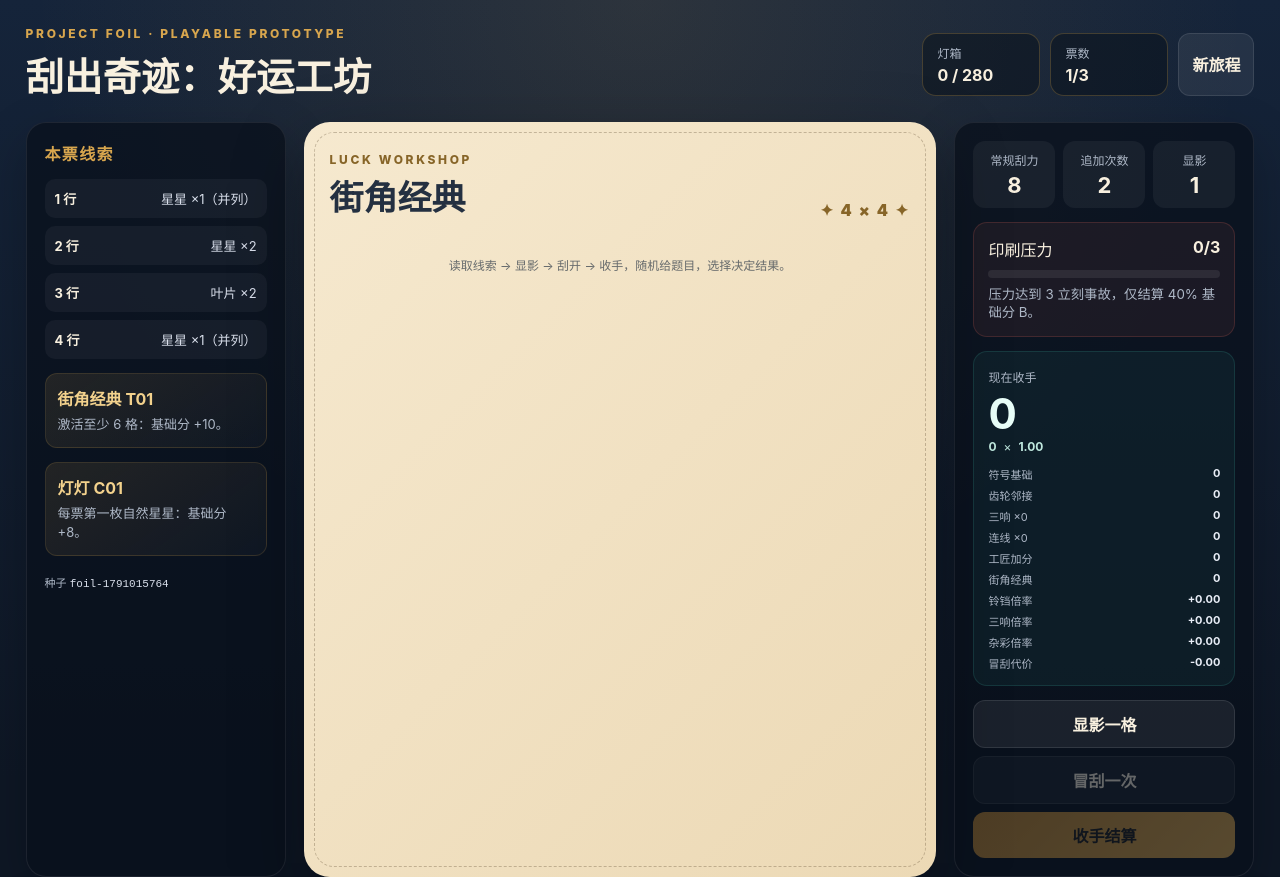
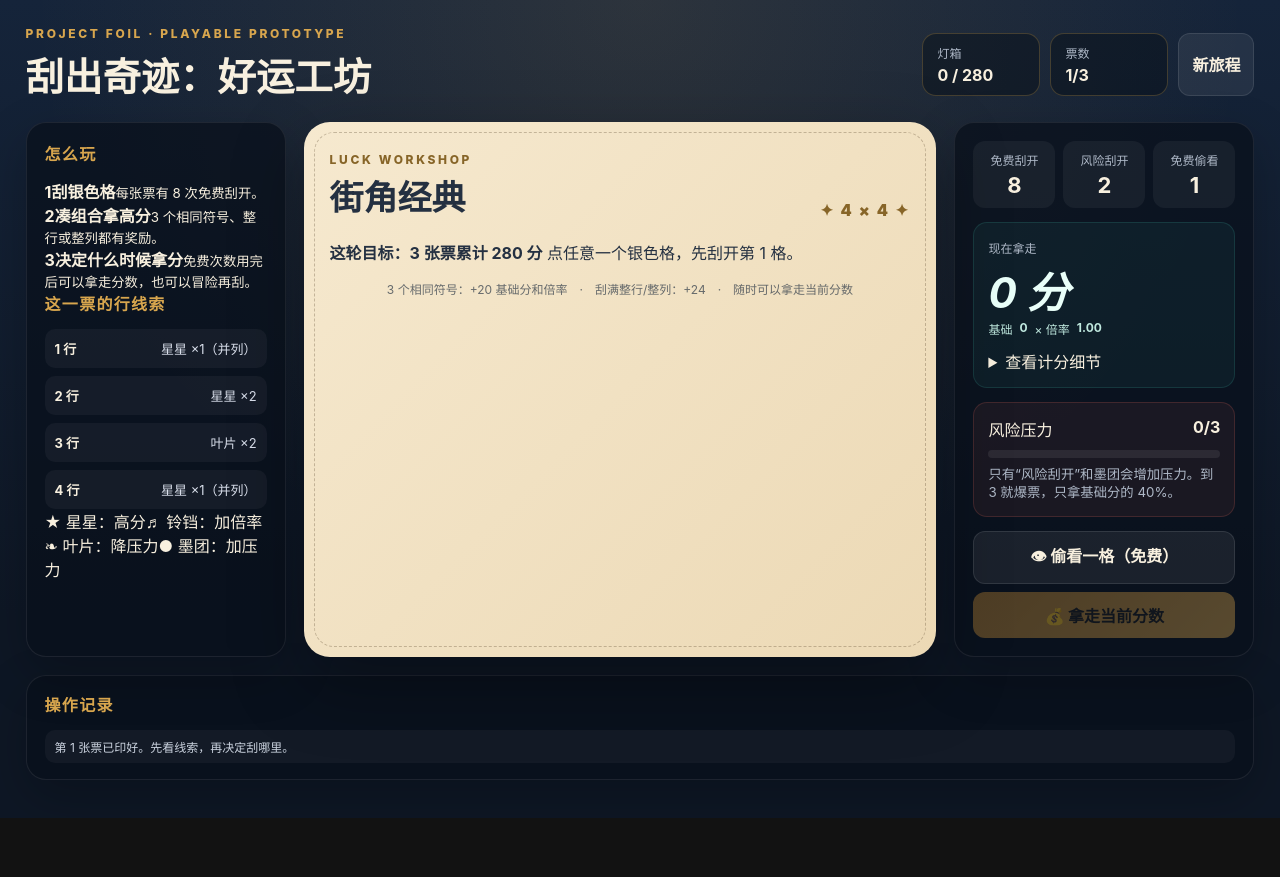
Before and after one commit to BaiMaGod/rougeguaguale-preview, a plain HTML site: page index.html in a window 1280 px wide. Shown: the top 877 px of the page. After the commit the page ends 818 px from the top, so only its background shows below. Drawn offline with Linux system fonts and the light colour scheme.

Commit message:
deploy: publish prototype 0.2 first-play overhaul

```diff
--- a/index.html
+++ b/index.html
@@ -23,17 +23,19 @@
 
     <section class="workspace">
       <aside class="panel left-panel">
-        <div class="panel-title">本票线索</div>
+        <div class="panel-title">怎么玩</div>
+        <div class="howto">
+          <div><b>1</b><span><strong>刮银色格</strong><small>每张票有 8 次免费刮开。</small></span></div>
+          <div><b>2</b><span><strong>凑组合拿高分</strong><small>3 个相同符号、整行或整列都有奖励。</small></span></div>
+          <div><b>3</b><span><strong>决定什么时候拿分</strong><small>免费次数用完后可以拿走分数，也可以冒险再刮。</small></span></div>
+        </div>
+        <div class="panel-title clue-title">这一票的行线索</div>
         <div id="clues" class="clues"></div>
-        <div class="rule-card">
-          <b>街角经典 T01</b>
-          <p>激活至少 6 格：基础分 +10。</p>
+        <div class="combo-guide">
+          <span>★ 星星：高分</span><span>♬ 铃铛：加倍率</span>
+          <span>❧ 叶片：降压力</span><span>● 墨团：加压力</span>
         </div>
-        <div class="rule-card">
-          <b>灯灯 C01</b>
-          <p>每票第一枚自然星星：基础分 +8。</p>
-        </div>
-        <div class="seed">种子 <code id="seed"></code></div>
+        <div class="seed hidden">种子 <code id="seed"></code></div>
       </aside>
 
       <section class="ticket-wrap">
@@ -44,35 +46,42 @@
           </div>
           <div class="foil-mark">✦ 4 × 4 ✦</div>
         </div>
+        <div class="goal-strip">
+          <strong>这轮目标：3 张票累计 280 分</strong>
+          <span id="coachText">点任意一个银色格，先刮开第 1 格。</span>
+        </div>
         <div id="board" class="board" aria-label="4乘4刮刮乐票面"></div>
-        <div class="ticket-foot">读取线索 → 显影 → 刮开 → 收手，随机给题目，选择决定结果。</div>
+        <div class="ticket-foot">3 个相同符号：+20 基础分和倍率　·　刮满整行/整列：+24　·　随时可以拿走当前分数</div>
       </section>
 
       <aside class="panel right-panel">
         <div class="meters">
-          <div class="meter"><span>常规刮力</span><strong id="regular">8</strong></div>
-          <div class="meter"><span>追加次数</span><strong id="extra">2</strong></div>
-          <div class="meter"><span>显影</span><strong id="scout">1</strong></div>
+          <div class="meter"><span>免费刮开</span><strong id="regular">8</strong></div>
+          <div class="meter"><span>风险刮开</span><strong id="extra">2</strong></div>
+          <div class="meter"><span>免费偷看</span><strong id="scout">1</strong></div>
+        </div>
+
+        <div class="preview-card">
+          <span>现在拿走</span>
+          <strong><i id="preview">0</i><em> 分</em></strong>
+          <div class="formula">基础 <b id="baseScore">0</b> × 倍率 <b id="multiplier">1.00</b></div>
+          <details class="score-details">
+            <summary>查看计分细节</summary>
+            <div id="breakdown" class="breakdown"></div>
+          </details>
         </div>
 
         <div class="pressure-card">
-          <div><span>印刷压力</span><b id="pressure">0/3</b></div>
+          <div><span>风险压力</span><b id="pressure">0/3</b></div>
           <div id="pressureBar" class="pressure-bar"><i></i></div>
-          <small>压力达到 3 立刻事故，仅结算 40% 基础分 B。</small>
-        </div>
-
-        <div class="preview-card">
-          <span>现在收手</span>
-          <strong id="preview">0</strong>
-          <div class="formula"><b id="baseScore">0</b> <span>×</span> <b id="multiplier">×1.00</b></div>
-          <div id="breakdown" class="breakdown"></div>
+          <small>只有“风险刮开”和墨团会增加压力。到 3 就爆票，只拿基础分的 40%。</small>
         </div>
 
         <div class="actions">
-          <button id="scoutBtn">显影一格</button>
-          <button id="extraBtn" class="danger">冒刮一次</button>
-          <button id="settleBtn" class="primary">收手结算</button>
-          <button id="nextBtn" class="hidden">印下一张票</button>
+          <button id="scoutBtn">👁 偷看一格（免费）</button>
+          <button id="extraBtn" class="danger hidden">⚠ 再刮一格（压力 +1）</button>
+          <button id="settleBtn" class="primary">💰 拿走当前分数</button>
+          <button id="nextBtn" class="hidden">下一张票 →</button>
         </div>
       </aside>
     </section>
```
